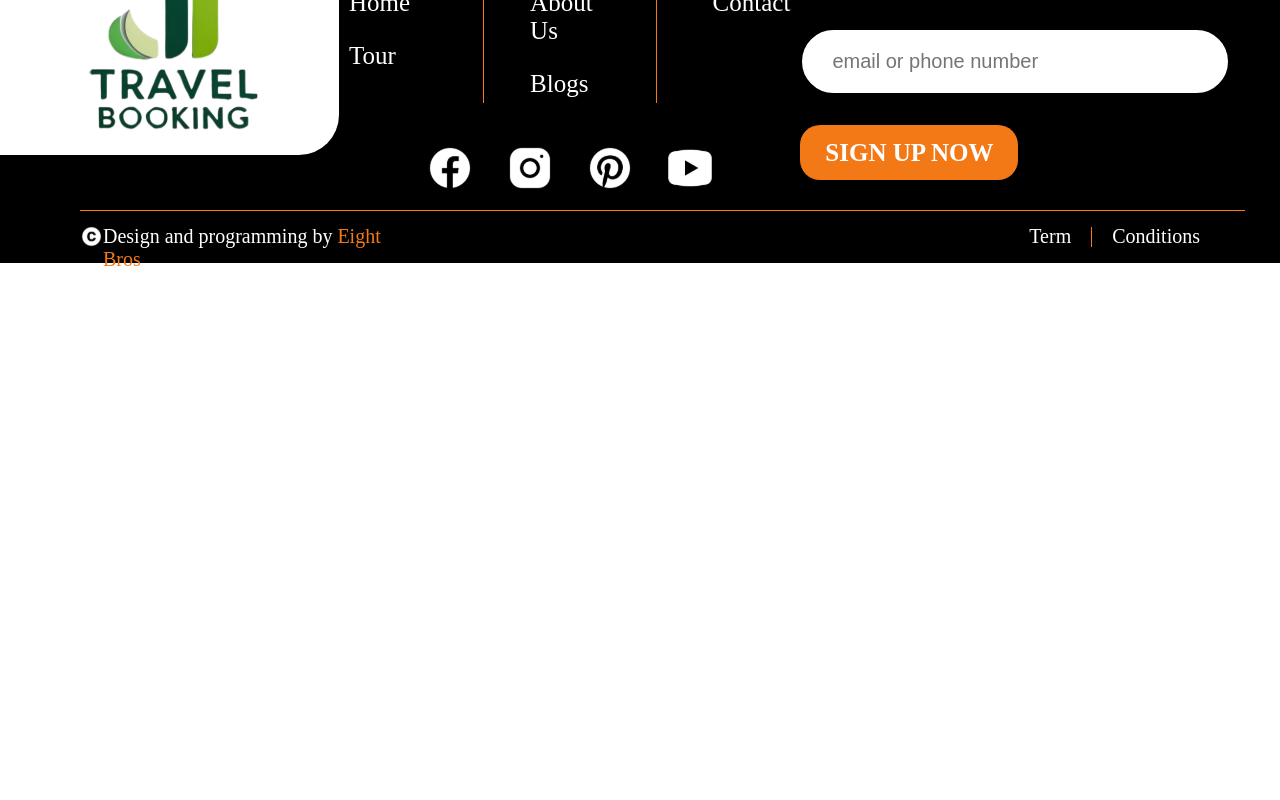
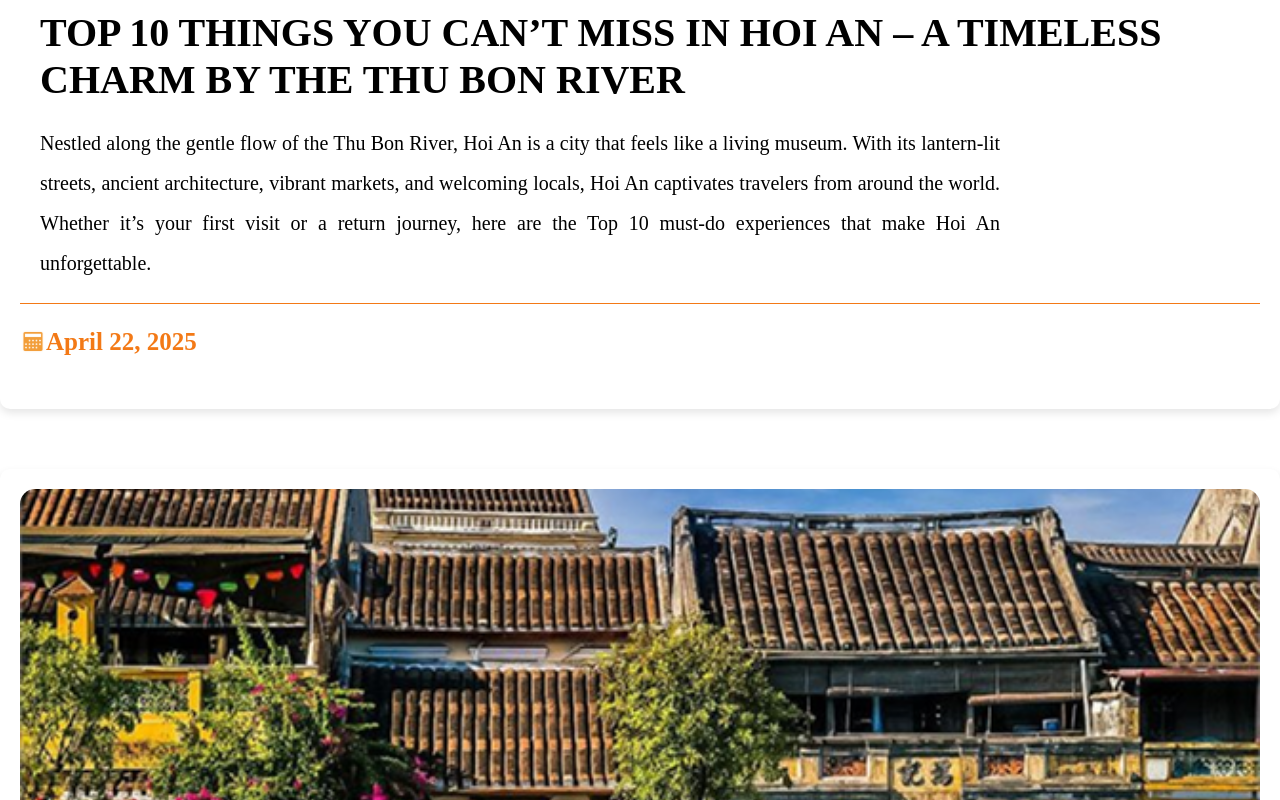
Before and after one commit to dainji04/Travel_Booking, a Vue app in the folder frontend/: page /blog in a window 1280 px wide. Shown: the part 1300-2100 px from the top of the page. Before the commit the page ends 1563 px from the top, so only its background shows below. Built offline with nearby package versions, Linux system fonts and the light colour scheme; sample sign-in values are in the browser's storage; a web font is replaced by a local one.

Commit message:
complete blog page (not api)

```diff
--- /dev/null
+++ b/frontend/src/assets/scss/blog.scss
@@ -0,0 +1,76 @@
+@use 'variables' as *;
+
+.blog {
+    max-width: 1300px;
+    margin: 120px auto 0;
+
+    .list-blogs {
+        margin-top: 50px;
+        display: grid;
+        gap: 60px;
+    }
+
+    &_card {
+        padding: 20px;
+        background-color: $color--white;
+        border-radius: 10px;
+        box-shadow: 0 4px 8px rgba(0, 0, 0, 0.1);
+        transition: all 0.3s ease;
+
+        &:hover {
+            transform: translateY(-5px);
+            box-shadow: 0 8px 16px rgba(0, 0, 0, 0.2);
+        }
+        .img {
+            background: url('@/assets/images/tour-tips1.png') no-repeat center
+                center;
+            background-size: cover;
+            width: 100%;
+            height: 500px;
+            border-radius: 15px;
+        }
+        .info {
+            margin-top: 30px;
+            padding: 10px 20px 0;
+        }
+        .title {
+            color: $color--black;
+            font-size: 40px;
+            font-style: normal;
+            font-weight: 700;
+            line-height: normal;
+            text-transform: uppercase;
+        }
+        .description {
+            margin-top: 20px;
+            color: $color--black;
+            font-size: 20px;
+            font-style: normal;
+            font-weight: 400;
+            line-height: 40px; /* 200% */
+            max-width: 80%;
+            text-align: justify;
+        }
+        .line {
+            display: block;
+            margin-top: 20px;
+            width: 100%;
+            height: 1px;
+            background-color: $color-primary;
+        }
+        .footer {
+            margin-top: 20px;
+            margin-bottom: 30px;
+            display: flex;
+            align-items: center;
+
+            p {
+                color: $color-primary;
+                font-size: 25px;
+                font-style: normal;
+                font-weight: 700;
+                line-height: normal;
+            }
+        }
+    }
+}
--- a/frontend/src/assets/scss/hotelDetails.scss
+++ b/frontend/src/assets/scss/hotelDetails.scss
@@ -256,6 +256,13 @@
                     gap: 10px;
                 }
             }
+
+            .btn-reverse {
+                width: 100%;
+                margin-top: 30px;
+                padding: 10px;
+                border-radius: 15px;
+            }
         }
     }
 }
--- a/frontend/src/router/index.ts
+++ b/frontend/src/router/index.ts
@@ -103,6 +103,12 @@ const routes = [
                 component: () => import('../views/Blog.vue'),
             },
             {
+                path: 'blog/:blog',
+                name: 'blog-detail',
+                component: () => import('../views/BlogDetail.vue'),
+                props: true,
+            },
+            {
                 path: 'contact',
                 name: 'contact',
                 component: () => import('../views/Contact.vue'),
--- a/frontend/src/views/Blog.vue
+++ b/frontend/src/views/Blog.vue
@@ -10,6 +10,43 @@ import Pagination from '@/components/Pagination.vue';
             :pagination="['Homepage', 'Blog']"
         />
     </div>
+    <div class="blog">
+        <h1 class="heading">blog</h1>
+        <div class="list-blogs">
+            <template v-for="i in 2">
+                <router-link
+                    :to="{ name: 'blog-detail', params: { blog: 'blog' + i } }"
+                >
+                    <div class="blog_card">
+                        <div class="img"></div>
+                        <div class="info">
+                            <h1 class="title">
+                                Top 10 Things You Can’t Miss in Hoi An – A
+                                Timeless Charm by the Thu Bon River
+                            </h1>
+                            <p class="description">
+                                Nestled along the gentle flow of the Thu Bon
+                                River, Hoi An is a city that feels like a living
+                                museum. With its lantern-lit streets, ancient
+                                architecture, vibrant markets, and welcoming
+                                locals, Hoi An captivates travelers from around
+                                the world. Whether it’s your first visit or a
+                                return journey, here are the Top 10 must-do
+                                experiences that make Hoi An unforgettable.
+                            </p>
+                        </div>
+                        <span class="line"></span>
+                        <div class="footer">
+                            <img src="../assets/fonts/calendar.svg" alt="" />
+                            <p class="date">April 22, 2025</p>
+                        </div>
+                    </div>
+                </router-link>
+            </template>
+        </div>
+    </div>
 </template>
 
-<style lang="scss" scoped></style>
+<style lang="scss" scoped>
+@use '../assets/scss/blog.scss';
+</style>
--- /dev/null
+++ b/frontend/src/views/BlogDetail.vue
@@ -0,0 +1,32 @@
+<script setup lang="ts">
+const props = defineProps({
+    blog: {
+        type: String,
+        required: true,
+    },
+});
+</script>
+
+<template>
+    <div class="blog-detail">
+        <h1>{{ props.blog }}</h1>
+    </div>
+</template>
+
+<style scoped>
+.blog-detail {
+    max-width: 800px;
+    margin: 0 auto;
+    padding: 20px;
+}
+
+.blog-meta {
+    color: #888;
+    font-size: 0.9em;
+    margin-bottom: 20px;
+}
+
+.blog-content {
+    line-height: 1.6;
+}
+</style>
--- a/frontend/src/views/HotelDetail.vue
+++ b/frontend/src/views/HotelDetail.vue
@@ -156,6 +156,7 @@ console.log(props.id);
                 </form>
             </div>
             <div class="rooms">
+                <template v-for="i in 3">
                     <div class="card">
                         <img src="../assets/images/hotel.png" alt="" />
                         <div class="info">
@@ -167,8 +168,8 @@ console.log(props.id);
                                         alt="business services"
                                     />
                                     <p>
-                                    A king-size bed or twin beds for a restful
-                                    night’s sleep
+                                        A king-size bed or twin beds for a
+                                        restful night’s sleep
                                     </p>
                                 </div>
                                 <div class="facility">
@@ -187,71 +188,11 @@ console.log(props.id);
                                 </div>
                             </div>
                         </div>
+                        <button class="button-primary btn-reverse">
+                            Reverse suite
+                        </button>
                     </div>
-                <div class="card">
-                    <img src="../assets/images/hotel.png" alt="" />
-                    <div class="info">
-                        <h1 class="name">abc room</h1>
-                        <div class="facilities">
-                            <div class="facility">
-                                <img
-                                    src="../assets/fonts/hotel/business-services.svg"
-                                    alt="business services"
-                                />
-                                <p>
-                                    A king-size bed or twin beds for a restful
-                                    night’s sleep
-                                </p>
-                            </div>
-                            <div class="facility">
-                                <img
-                                    src="../assets/fonts/hotel/swimming.svg"
-                                    alt="sleep 3"
-                                />
-                                <p>Sleep 3</p>
-                            </div>
-                            <div class="facility">
-                                <img
-                                    src="../assets/fonts/hotel/top-rated.svg"
-                                    alt="free wifi"
-                                />
-                                <p>1 double bed and 1 twin bed</p>
-                            </div>
-                        </div>
-                    </div>
-                </div>
-                <div class="card">
-                    <img src="../assets/images/hotel.png" alt="" />
-                    <div class="info">
-                        <h1 class="name">abc room</h1>
-                        <div class="facilities">
-                            <div class="facility">
-                                <img
-                                    src="../assets/fonts/hotel/business-services.svg"
-                                    alt="business services"
-                                />
-                                <p>
-                                    A king-size bed or twin beds for a restful
-                                    night’s sleep
-                                </p>
-                            </div>
-                            <div class="facility">
-                                <img
-                                    src="../assets/fonts/hotel/swimming.svg"
-                                    alt="sleep 3"
-                                />
-                                <p>Sleep 3</p>
-                            </div>
-                            <div class="facility">
-                                <img
-                                    src="../assets/fonts/hotel/top-rated.svg"
-                                    alt="free wifi"
-                                />
-                                <p>1 double bed and 1 twin bed</p>
-                            </div>
-                        </div>
-                    </div>
-                </div>
+                </template>
             </div>
         </div>
     </div>
```
Lines whose indentation alone changed are shown as unchanged.
